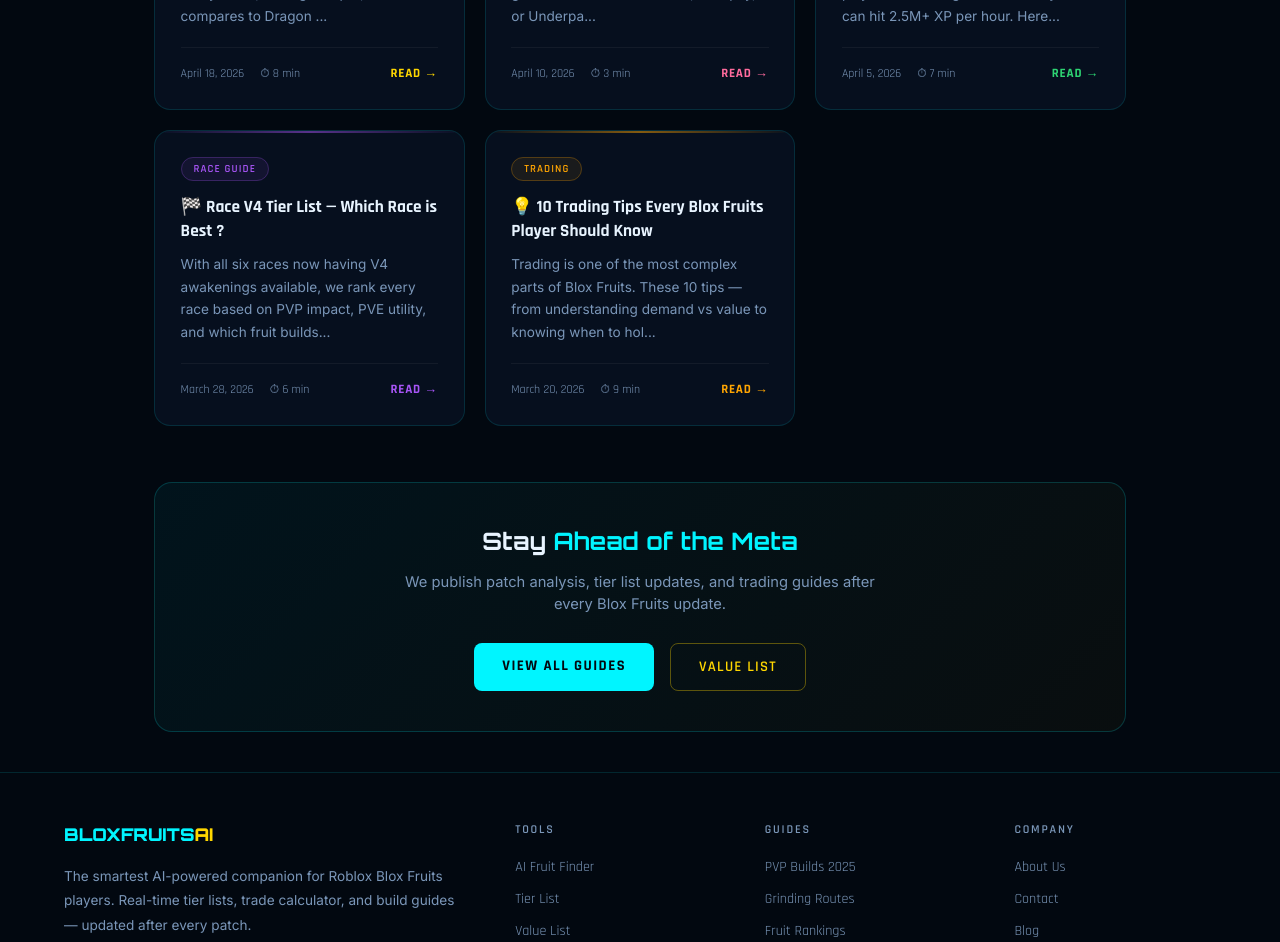
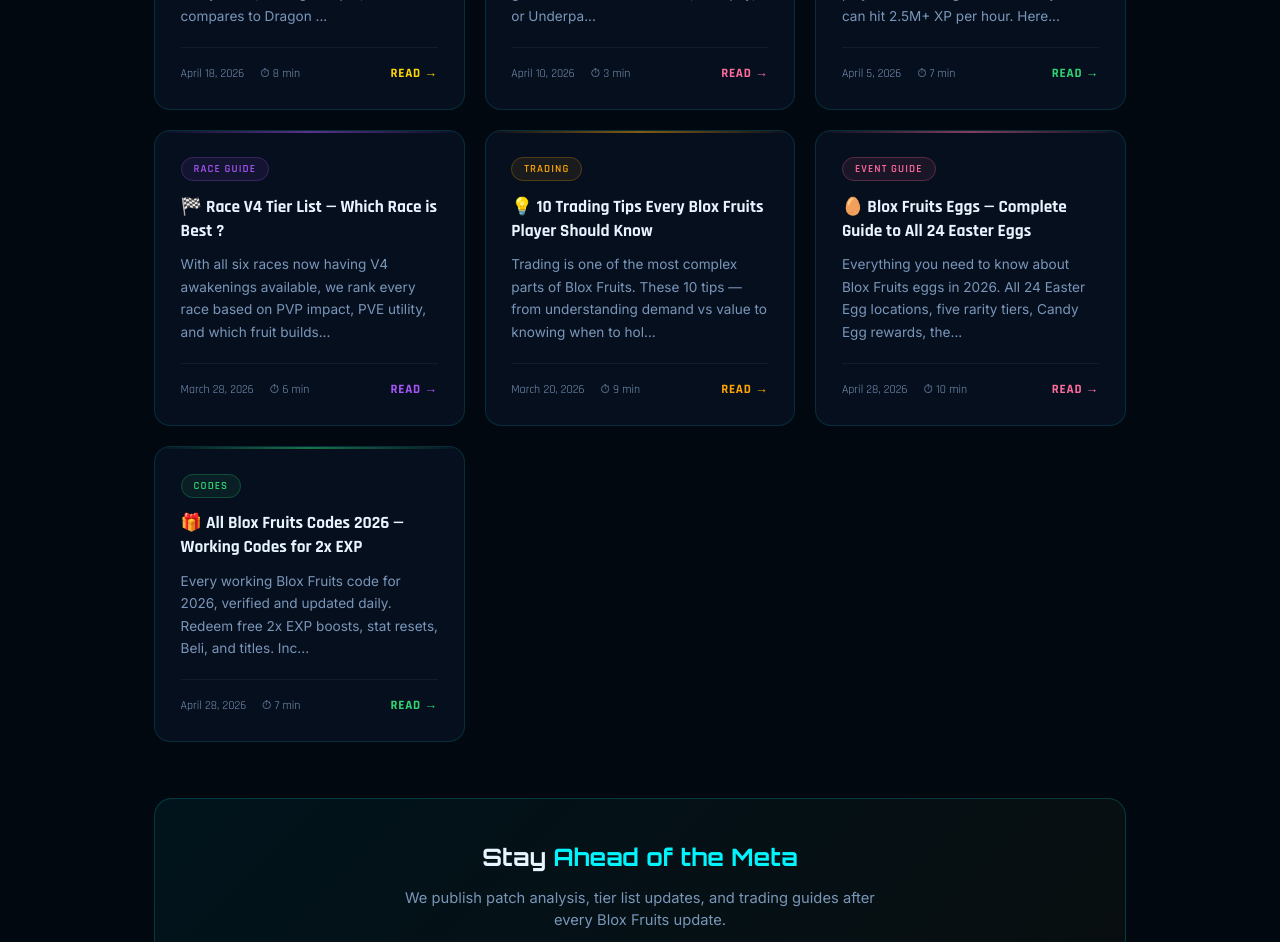
Before and after one commit to fhardi95/bloxfruitsai, a Next.js app: page /blog in a window 1280 px wide. Shown: the part 1040-1982 px from the top of the page. Built offline with nearby package versions, Linux system fonts and the light colour scheme.

Commit message:
Add files via upload

```diff
--- a/app/blog/BlogClient.tsx
+++ b/app/blog/BlogClient.tsx
@@ -80,6 +80,32 @@ const POSTS = [
     readTime: "9 min",
     icon: "💡",
     featured: false,
+  },
+    {
+    slug: "blox-fruits-eggs-guide",
+    title: "Blox Fruits Eggs — Complete Guide to All 24 Easter Eggs",
+    excerpt: "Everything you need to know about Blox Fruits eggs in 2026. All 24 Easter Egg locations, five rarity tiers, Candy Egg rewards, the Celestial Egg boss fight.",
+    date: "April 28, 2026",
+    category: "Event Guide",
+    categoryColor: "#ff6b9d",
+    categoryBg: "rgba(255,107,157,0.08)",
+    categoryBorder: "rgba(255,107,157,0.25)",
+    readTime: "10 min",
+    icon: "🥚",
+    featured: true,
+  },
+  {
+    slug: "blox-fruits-codes",
+    title: "All Blox Fruits Codes 2026 — Working Codes for 2x EXP",
+    excerpt: "Every working Blox Fruits code for 2026, verified and updated daily. Redeem free 2x EXP boosts, stat resets, Beli, and titles. Includes how to redeem codes",
+    date: "April 28, 2026",
+    category: "Codes",
+    categoryColor: "#2ed573",
+    categoryBg: "rgba(46,213,115,0.08)",
+    categoryBorder: "rgba(46,213,115,0.25)",
+    readTime: "7 min",
+    icon: "🎁",
+    featured: true,
   },
 ];
 
```
